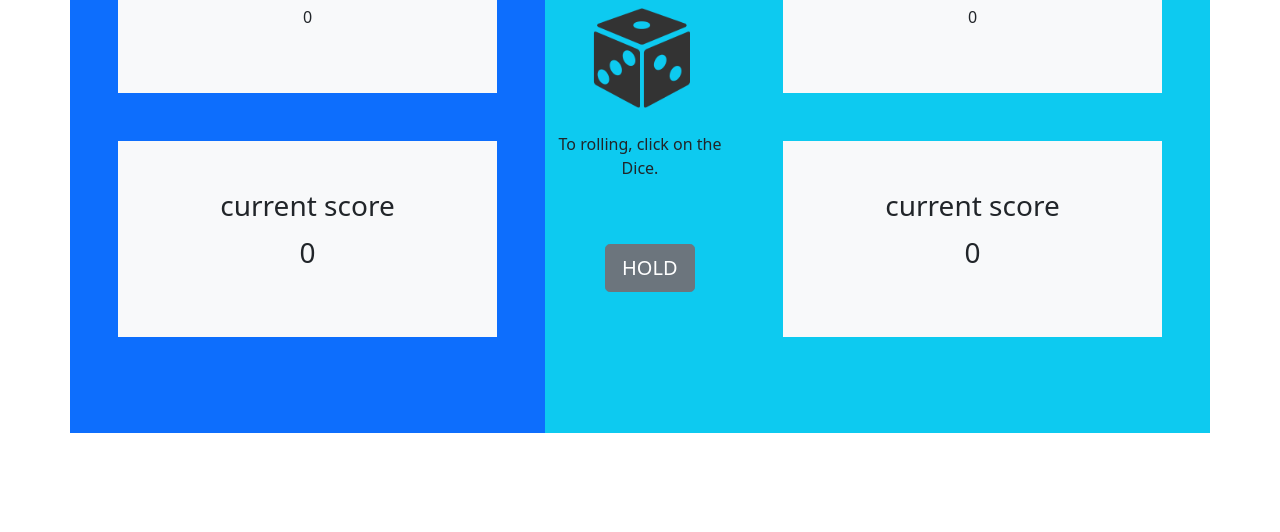
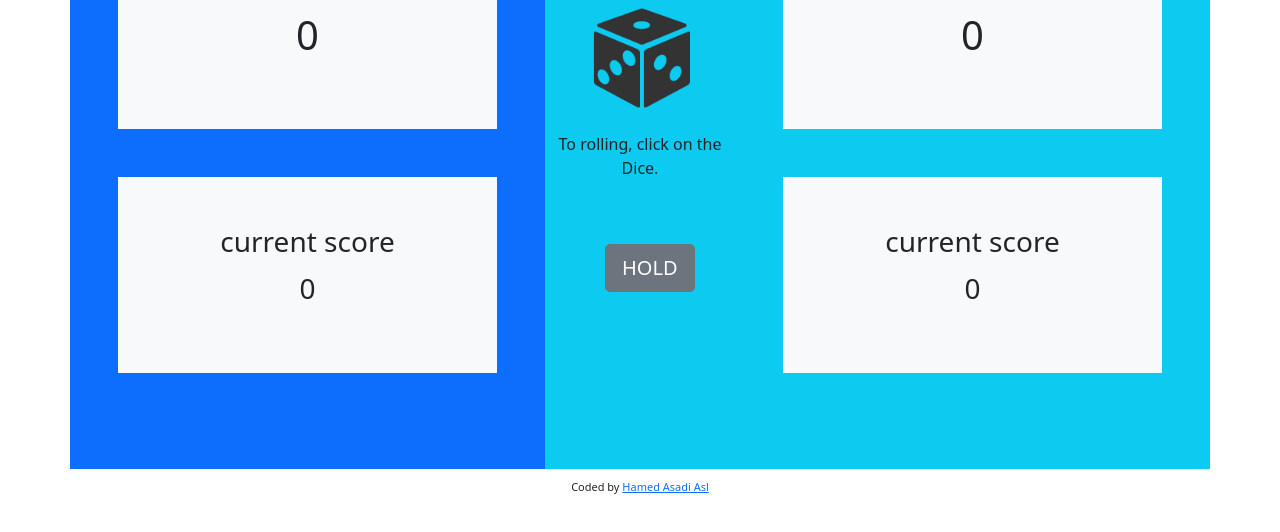
Before and after one commit to hamed3958/pig-game, a plain HTML site: page index.html in a window 1280 px wide. Shown: the part 222-754 px from the top of the page. Drawn offline with nearby package versions, Linux system fonts and the light colour scheme; a web font is replaced by a local one.

Commit message:
complete the project

```diff
--- a/index.html
+++ b/index.html
@@ -30,7 +30,7 @@
         <div class="top-score bg-light my-5 p-5">
           <h2>Total score</h2>
           <h4>player 1</h4>
-          <p id="score--0">0</p>
+          <p id="score--0" class="fs-1">0</p>
         </div>
 
         <div class="current-score bg-light my-5 p-5">
@@ -67,7 +67,7 @@
         <div class="top-score bg-light my-5 p-5">
           <h2>Total score</h2>
           <h4>player 2</h4>
-          <p id="score--1">0</p>
+          <p id="score--1" class="fs-1">0</p>
         </div>
 
         <div class="current-score bg-light my-5 p-5">
@@ -77,7 +77,8 @@
       </div>
 
     </div>
-
+    <div class="attribution">
+      Coded by <a href="http://hamedasadiasl.ir/">Hamed Asadi Asl</a>
   </div>
 
   <!-- script -->
--- a/style.css
+++ b/style.css
@@ -18,3 +18,10 @@ body {
 #player--1 {
   transition: 0.5s;
 }
+
+.attribution {
+  width: 100%;
+  font-size: 11px;
+  text-align: center;
+  margin-top: 10px;
+}
```
Also changed, not shown: images/pig-game.png (added), 1 other file.
